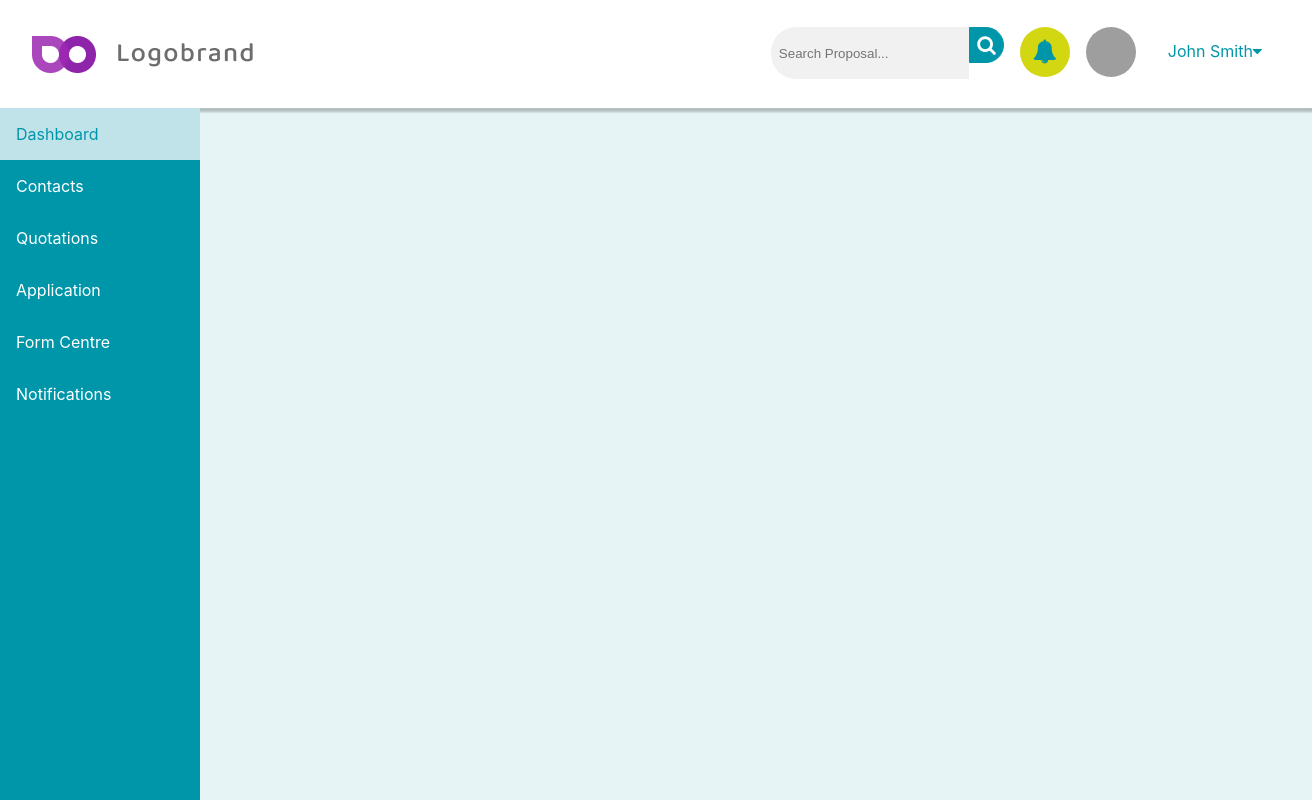
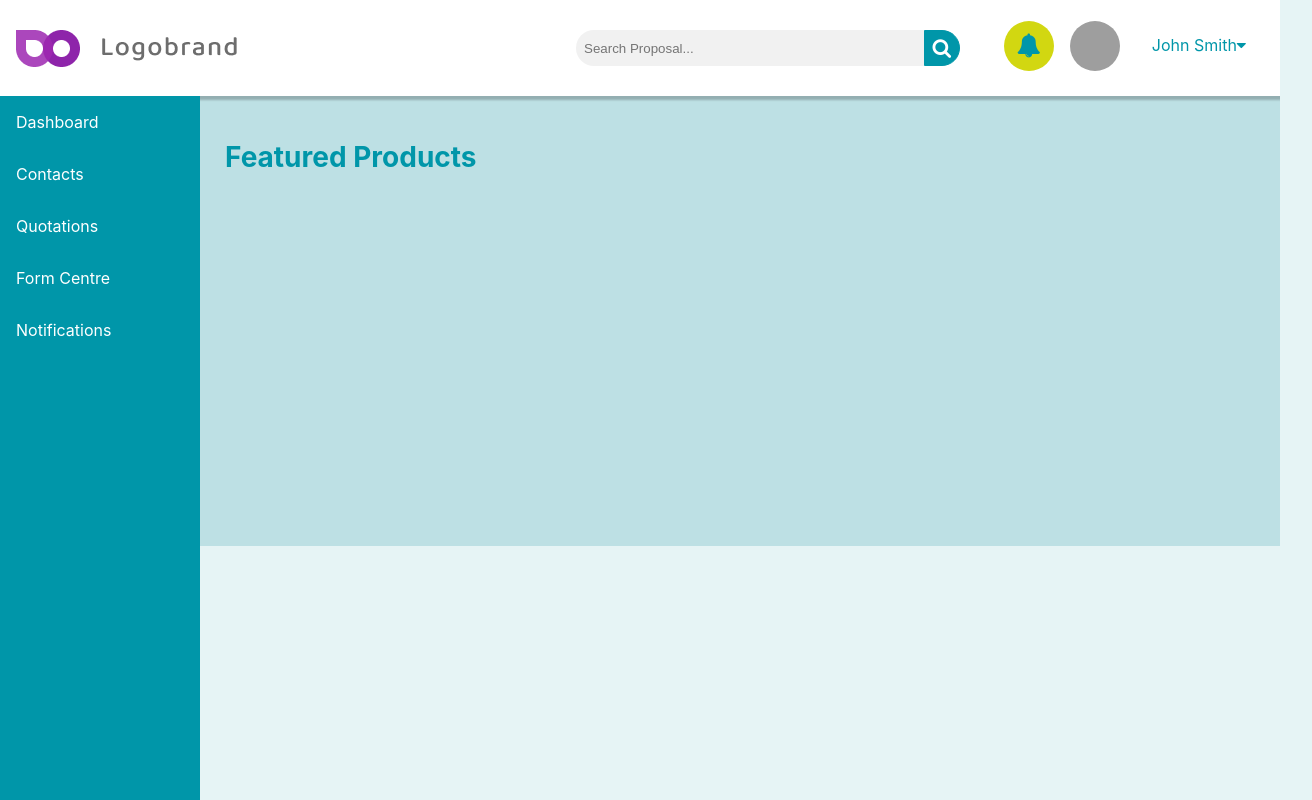
Before and after one commit to usa3amustafa/sgg, a React (Create React App) app in the folder tmfast_proj/: page /Dashboard in a window 1280 px wide. Shown: the whole page, 1312 px wide, since content can reach past the window. Built offline with nearby package versions, Linux system fonts and the light colour scheme; grey boxes are pictures that could not be loaded.

Commit message:
container

```diff
--- a/tmfast_proj/package.json
+++ b/tmfast_proj/package.json
@@ -12,7 +12,7 @@
     "@testing-library/user-event": "^13.5.0",
     "react": "^18.1.0",
     "react-bootstrap": "^2.4.0",
-    "react-router-dom": "^6.3.0",
+    "react-bootstrap-validation": "^0.1.11",
     "react-dom": "^18.1.0",
     "react-scripts": "5.0.1",
     "web-vitals": "^2.1.4"
--- a/tmfast_proj/src/App.css
+++ b/tmfast_proj/src/App.css
@@ -1,3 +1,12 @@
 body {
   background-color: #e6f4f5;
 }
+
+.container {
+  display: flex;
+  min-height: 100%;
+}
+/* .content {
+  flex: 1;
+  padding-left: 220px;
+} */
--- a/tmfast_proj/src/App.js
+++ b/tmfast_proj/src/App.js
@@ -1,6 +1,6 @@
 import logo from "./logo.svg";
 import "./App.css";
-import { BrowserRouter, Link, Route, Routes, Navigate } from 'react-router-dom'
+import { BrowserRouter, Link, Route, Routes, Navigate } from "react-router-dom";
 import Navbar from "./components/Navbar";
 import Sidebar from "./components/Sidebar";
 import Login from "./components/Login";
@@ -8,12 +8,19 @@ import Contact from "./components/Contact";
 import Dashboard from "./components/Dashboard";
 
 function App() {
-
   return (
     <div className="App">
       <BrowserRouter>
-        <Navbar />
-        <Sidebar />
+        <div className="header">
+          <Navbar />
+        </div>
+
+        <div className="container">
+          <Sidebar />
+          <div className="content"></div>
+        </div>
+        {/* Need to style the app */}
+
         <Routes>
           <Route path="/" element={<Login />} />
           <Route path="/Contact" element={<Contact />} />
@@ -21,7 +28,7 @@ function App() {
         </Routes>
       </BrowserRouter>
     </div>
-  )
+  );
 }
 
-export default App
+export default App;
--- a/tmfast_proj/src/components/Dashboard.js
+++ b/tmfast_proj/src/components/Dashboard.js
@@ -3,7 +3,11 @@ import "../styles/Dashboard.css";
 import Form from "react-bootstrap/Form";
 
 export default function Dashboard() {
-    return (
-      <h1>test</h1>
-    );
-  }
+  return (
+    <div className="content">
+      <div className="heading">
+        <h1> Featured Products</h1>
+      </div>
+    </div>
+  );
+}
--- a/tmfast_proj/src/components/sidebar.js
+++ b/tmfast_proj/src/components/sidebar.js
@@ -1,5 +1,6 @@
 import { useState } from "react";
 import "../styles/Sidebar.css";
+import { Outlet, Link } from "react-router-dom";
 
 import React from "react";
 
@@ -8,16 +9,15 @@ export default function Sidebar() {
     <div>
       <div className="sidebarContainer">
         <div className="selection">
-          <a class="active" href="#dashboard">
+          {/* <a class="active" href="#dashboard">
             Dashboard
-          </a>
+          </a> */}
         </div>
-
-        <a href="#dashboard">Contacts</a>
-        <a href="#dashboard">Quotations</a>
-        <a href="#dashboard">Application</a>
-        <a href="#dashboard">Form Centre</a>
-        <a href="#dashboard">Notifications</a>
+        <Link to="/Dashboard">Dashboard</Link>
+        <Link to="/Contact">Contacts</Link>
+        <Link to="/quotations">Quotations</Link>
+        <Link to="/formcentre">Form Centre</Link>
+        <Link to="/notification">Notifications</Link>
       </div>
     </div>
   );
--- a/tmfast_proj/src/styles/Dashboard.css
+++ b/tmfast_proj/src/styles/Dashboard.css
@@ -0,0 +1,10 @@
+.heading {
+  background-color: #bde0e4;
+  height: 400px;
+  padding: 25px;
+}
+.heading h1 {
+  color: #0096a9;
+  font-size: 28px;
+  margin-left: 200px;
+}
--- a/tmfast_proj/src/styles/Navbar.css
+++ b/tmfast_proj/src/styles/Navbar.css
@@ -4,8 +4,8 @@
   align-items: center;
   height: 80px;
   width: 100%;
-  /* padding: 0.5rem 0rem; */
-  padding: 14px 16px;
+  padding: 0.5rem 0rem;
+  /* padding: 14px 16px; */
   background-color: #fff;
   color: black;
   box-shadow: 0 2px 2px 2px rgba(9, 9, 9, 0.23);
@@ -59,11 +59,11 @@
 
 /* Search */
 .wrap {
-  min-width: 40%;
-  /* position: absolute; */
+  min-width: 30%;
+  position: absolute;
   top: 50%;
-  left: 50%;
-  /* transform: translate(-30%, -30%); */
+  left: 60%;
+  transform: translate(-50%, -50%);
 }
 .search {
   width: 100%;
@@ -77,11 +77,11 @@
   border-right: none;
   background: #f1f1f1;
   padding: 8px;
-  /* height: 20px; */
+  height: 20px;
   border-radius: 25px 0 0 25px;
   outline: none;
   color: #0096a9;
-  height: 36px;
+  /* height: 36px; */
 }
 
 .searchTerm:focus {
@@ -132,6 +132,7 @@
   display: none;
   position: absolute;
   background-color: #fff;
+  width: 120px;
   box-shadow: 0px 8px 16px 0px rgba(0, 0, 0, 0.1);
   z-index: 1;
 }
@@ -139,7 +140,7 @@
   float: right;
   color: black;
   padding: 12px 16px;
-  min-width: 120px;
+  width: 120px;
   text-decoration: none;
   display: block;
   text-align: left;
@@ -152,6 +153,8 @@
 .dropdown:hover .dropdown-content {
   display: block;
 }
+
+/* Tablet size */
 
 /* Mobile Responsive */
 @media screen and (max-width: 550px) {
--- a/tmfast_proj/src/styles/sidebar.css
+++ b/tmfast_proj/src/styles/sidebar.css
@@ -1,6 +1,6 @@
 .sidebarContainer {
-  margin: 0;
-  padding: 0;
+  /* margin: 0;
+  padding: 0; */
   width: 200px;
   background-color: #0096a9;
   position: fixed;
```
Also changed, not shown: 1 other file (tests, documents, lock files or other folders).
